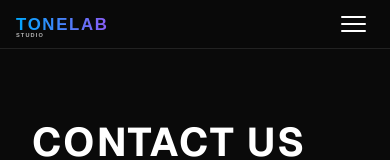
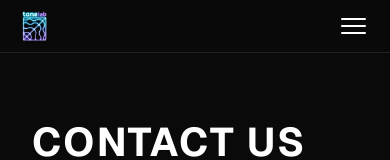
Before and after one commit to TigranAthanesyan/tonelab-studio, a Next.js app: page /contact in a window 390 px wide. Shown: the top 160 px of the page. Built offline with nearby package versions, Linux system fonts and the light colour scheme.

Commit message:
Switch from SVG to PNG logo (use public/logo.png)
Co-authored-by: davittatenkohayrapetyan <134504905+davittatenkohayrapetyan@users.noreply.github.com>

```diff
--- a/src/app/layout.tsx
+++ b/src/app/layout.tsx
@@ -20,8 +20,8 @@ export const metadata: Metadata = {
   title: venueConfig.name,
   description: venueConfig.shortDescription,
   icons: {
-    icon: '/icon.svg',
-    apple: '/icon.svg',
+    icon: '/logo.png',
+    apple: '/logo.png',
   },
 };
 
--- a/src/components/Navbar/index.tsx
+++ b/src/components/Navbar/index.tsx
@@ -33,10 +33,10 @@ export default function Navbar() {
         <div className={styles.logo}>
           <Link href="/" onClick={closeMenu} className={styles.logoLink}>
             <Image
-              src="/logo.svg"
+              src="/logo.png"
               alt={venueConfig.name}
-              width={180}
-              height={40}
+              width={50}
+              height={50}
               priority
               className={styles.logoImage}
             />
--- a/src/components/Navbar/styles.module.css
+++ b/src/components/Navbar/styles.module.css
@@ -37,7 +37,9 @@
 .logoImage {
   height: auto;
   width: auto;
-  max-height: 40px;
+  max-height: 50px;
+  max-width: 50px;
+  border-radius: 4px;
 }
 
 .navLinks {
@@ -119,11 +121,12 @@
   }
 
   .logo {
-    max-height: 32px;
+    max-height: 40px;
   }
 
   .logoImage {
-    max-height: 32px;
+    max-height: 40px;
+    max-width: 40px;
   }
 
   .hamburger {
@@ -165,11 +168,12 @@
   }
 
   .logo {
-    max-height: 28px;
+    max-height: 36px;
   }
 
   .logoImage {
-    max-height: 28px;
+    max-height: 36px;
+    max-width: 36px;
   }
 
   .navLinks {
```
Also changed, not shown: public/icon.svg (deleted), public/logo.svg (deleted).
